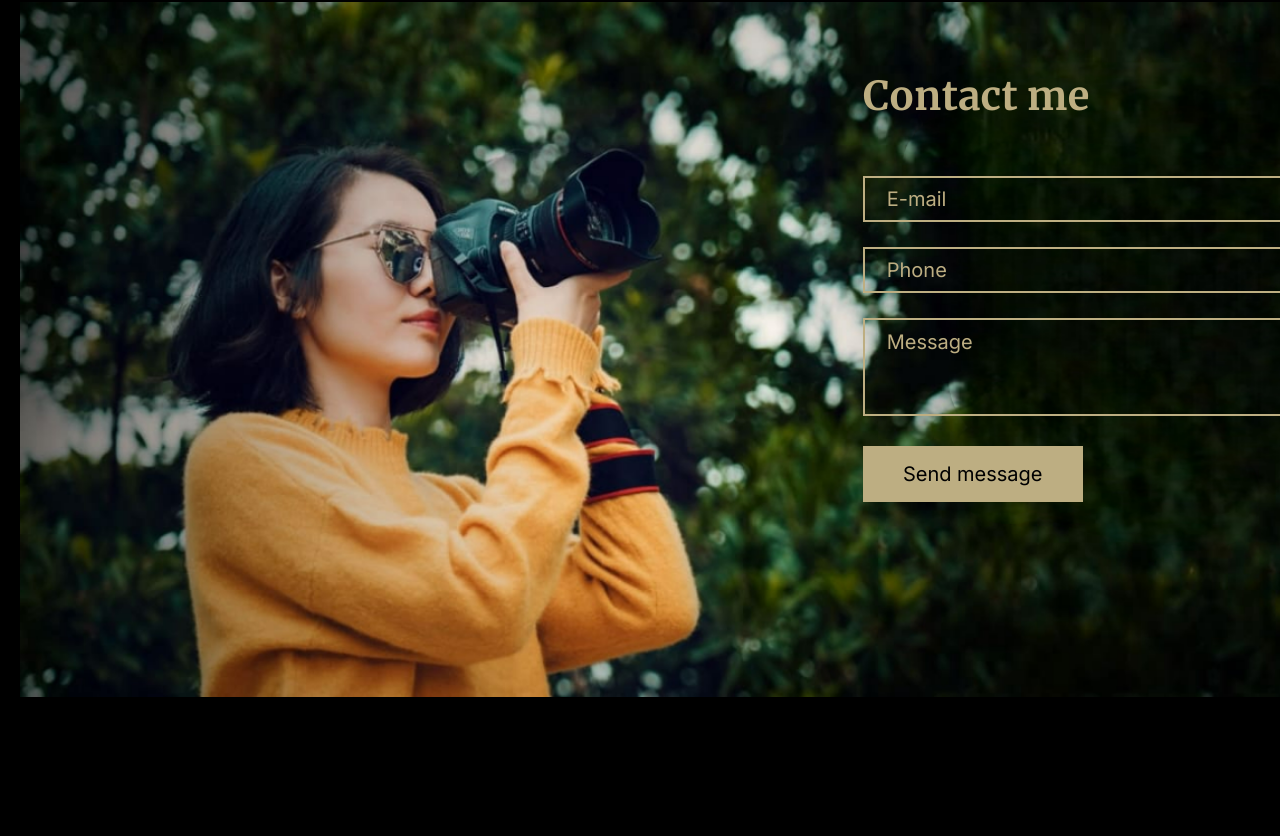
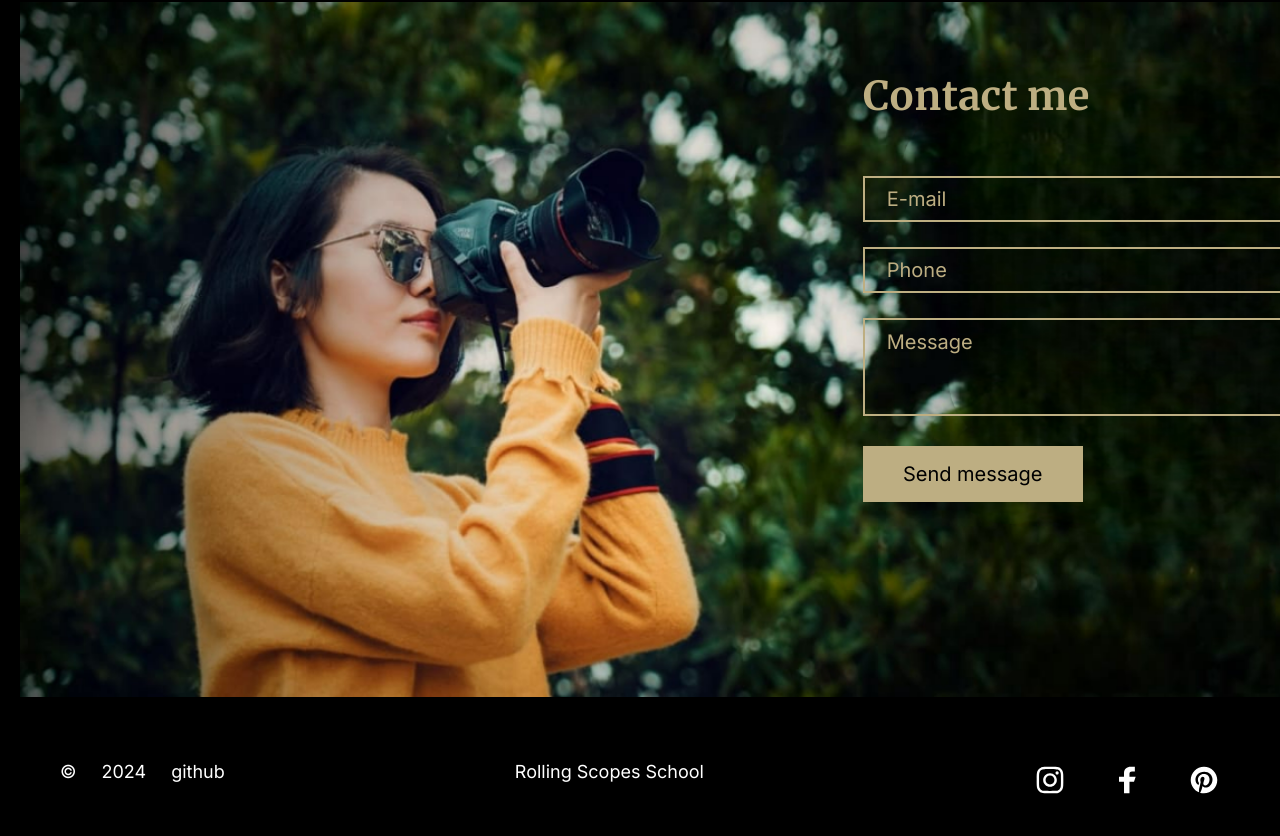
Before and after one commit to anastasia19141918/portfolio, a website: page index.html in a window 1280 px wide. Shown: the part 5775-6611 px from the top of the page. Before the commit the page ends 6472 px from the top, so only its background shows below. Drawn offline with Linux system fonts and the light colour scheme.

Commit message:
feat: add footer

```diff
--- a/index.html
+++ b/index.html
@@ -168,5 +168,28 @@
     </section>
 
   </main>
+
+  <footer class="footer">
+    <div class="wrapper">
+      <div class="footer__desk">
+        <div class="footer__block">
+          <span class="footer__copyright">©</span>
+          <span class="footer__year">2024</span>
+          <span class="footer__git"><a href="https://github.com/anastasia19141918" class="footer__git">github</a></span>
+        </div>
+        <div class="footer__itemn">
+          <a href="https://rs.school/" class="footer__link">Rolling Scopes School</a>
+        </div>
+        <div class="footer__socials">
+          <ul class="footer__itemns">
+            <li class="icon__social icon__social_inst"><a href="https://www.instagram.com/" ></a></li>
+            <li class="icon__social icon__social_fb"><a href="https://www.facebook.com/?locale=ru_RU"></a></li>
+            <li class="icon__social icon__social_pinterest"><a href="https://www.pinterest.com/"></a></li>
+          </ul>
+        </div>
+      </div>
+    </div>
+  </footer>
+
 </body>
 </html>
--- a/src/sass/base/_icons.scss
+++ b/src/sass/base/_icons.scss
@@ -17,3 +17,19 @@
     background-image: url('../../src/img/skills/skills_mic.svg');
   }
 };
+
+.icon__social {
+  width: 32px;
+  height: 32px;
+  background-size: 32px 32px;
+  background-repeat: no-repeat;
+  &_inst {
+    background-image: url('../../src/img/icons/inst.svg');
+  }
+  &_fb {
+    background-image: url('../../src/img/icons/fb.svg');
+  }
+  &_pinterest {
+    background-image: url('../../src/img/icons/pinterest.svg');
+  }
+}
--- a/src/sass/index.scss
+++ b/src/sass/index.scss
@@ -18,6 +18,7 @@
 
 @import 'layout/wrapper';
 @import 'layout/header';
+@import 'layout/footer';
 
 //components
 
--- /dev/null
+++ b/src/sass/layout/_footer.scss
@@ -0,0 +1,35 @@
+
+.footer {
+  padding: 57px 60px 30px;
+};
+
+.footer__desk {
+  display: flex;
+  flex-direction: row;
+  justify-content: space-between
+};
+
+.footer__block {
+  display: flex;
+  flex-direction: row;
+  gap: 0 25px;
+};
+.footer__copyright,
+.footer__year,
+.footer__git,
+.footer__link {
+  display: block;
+  color: $color-text;
+  font-family: 'Inter';
+  font-style: normal;
+  font-weight: 400;
+  font-size: 1.8rem;
+  line-height: 3.6rem;
+  text-decoration: none;
+};
+
+.footer__itemns {
+  display: flex;
+  flex-direction: row;
+  gap: 0 45px;
+}
```
Also changed, not shown: src/sass/index.css, 1 other file.
